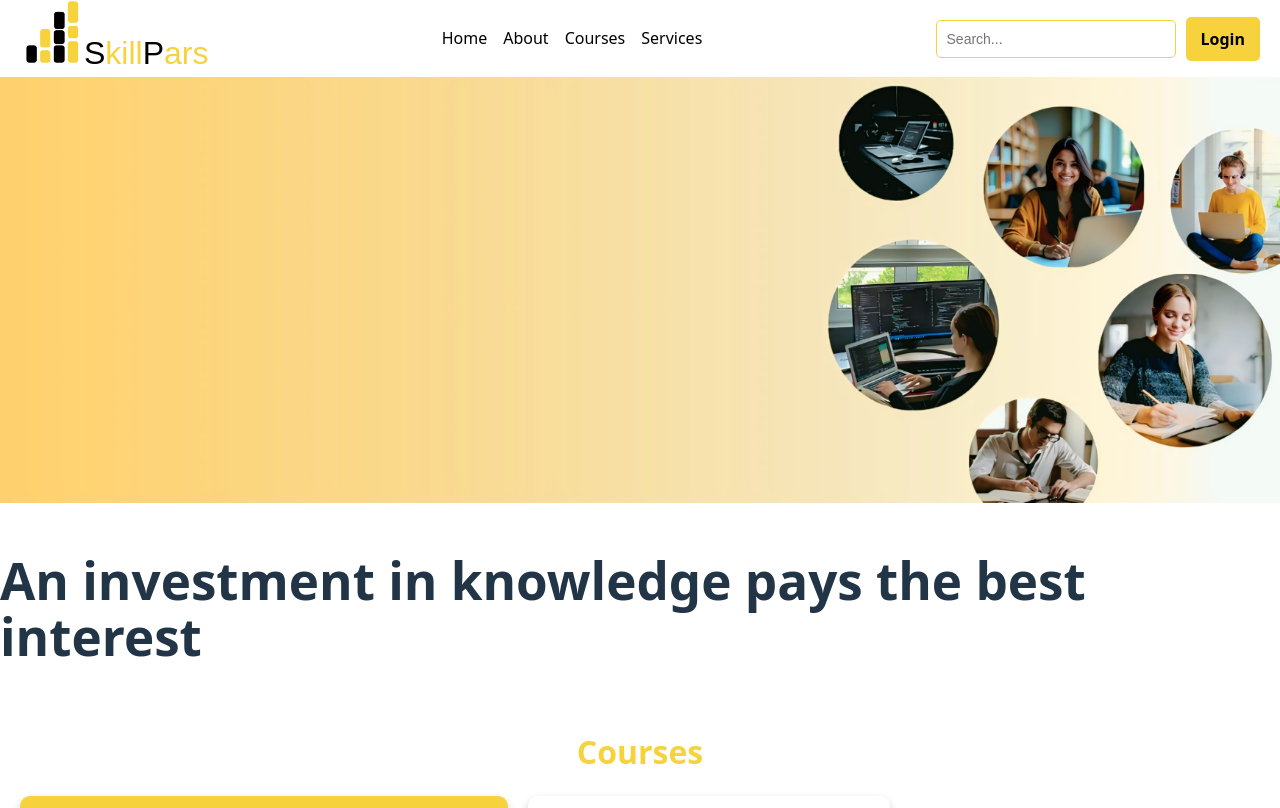
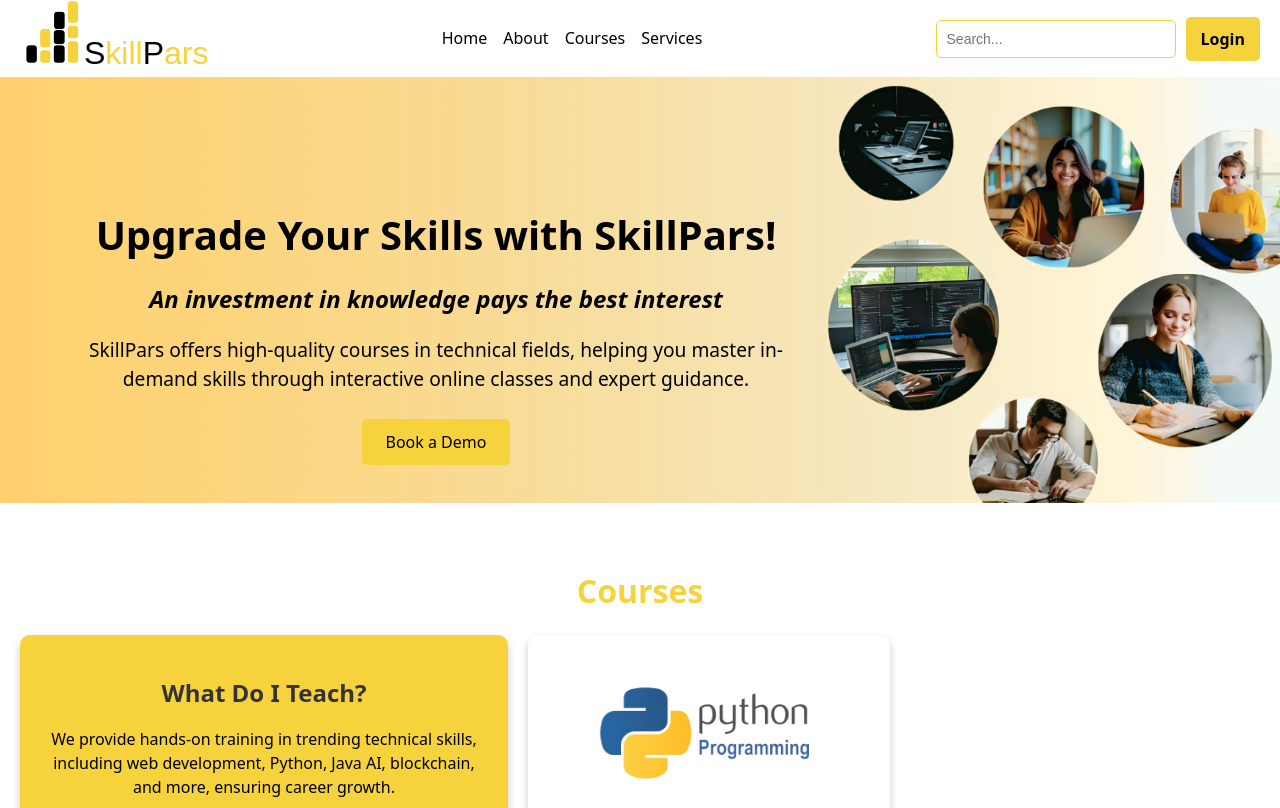
Before and after one commit to eindhu-12/SkillPars-Project, a React (Vite) app: page / in a window 1280 px wide. Shown: the top 808 px of the page. Built offline with nearby package versions, Linux system fonts and the light colour scheme; a web font is replaced by a local one.

Commit message:
SkillPars

```diff
--- a/src/Components/Home.css
+++ b/src/Components/Home.css
@@ -58,12 +58,64 @@
     color: #f6d33c;
   }
 
-  /* ------------------------------------- */
-  .section1 img{
+  /* -----------------section 1-------------------- */
+
+  .section1 {
     width: 100%;
+    display: flex;
+    align-items: center;
   }
 
-/* ----------------------------------- */
+  .section1 img {
+    width: 100%;
+    z-index: -1;
+  }
+
+  .contentAboutSKillPars {
+    position: absolute;
+    text-align: center;
+    color: black;
+    top: 10rem;
+    left: 2rem;
+    padding: 20px;
+    border-radius: 10px;
+    width: 60%;
+  }
+
+  .contentAboutSKillPars h1 {
+    font-size: 2.5rem;
+    margin-bottom: 10px;
+  }
+
+  .contentAboutSKillPars h3 {
+    font-size: 1.5rem;
+    margin-bottom: 10px;
+    font-style: italic;
+  }
+
+  .contentAboutSKillPars p {
+    font-size: 1.2rem;
+    margin-bottom: 15px;
+  }
+
+  .contentAboutSKillPars button {
+    background:#f6d33c;
+    color: black;
+    padding: 12px 24px;
+    border: none;
+    font-size: 1rem;
+    cursor: pointer;
+    border-radius: 5px;
+    transition: 0.3s;
+  }
+
+  .contentAboutSKillPars button:hover {
+    background:black;
+    color: white;
+  }
+
+
+/* ------------------section 2----------------- */
 .Heading{
   margin: 0 2rem;
   margin-top: 4rem;
@@ -144,6 +196,7 @@ button:hover {
 /* ----------------------section-3--------- */
 .Heading:hover{
   text-decoration: underline;
+  color: black;
 }
 .AboutSection {
   display: flex;
--- a/src/Components/Home.jsx
+++ b/src/Components/Home.jsx
@@ -48,7 +48,12 @@ const Home = () => {
 
       <section className='section1'>
         <img src={Pic1} alt="img" />
-      <h1>An investment in knowledge pays the best interest</h1>
+        <div className="contentAboutSKillPars">
+          <h1>Upgrade Your Skills with SkillPars!</h1>
+          <h3>An investment in knowledge pays the best interest</h3>
+          <p>SkillPars offers high-quality courses in technical fields, helping you master in-demand skills through interactive online classes and expert guidance.</p>
+          <button>Book a Demo</button>
+        </div>
       </section>
       {/* ------------------------section2 Courses-------------------------- */}
 
```
Lines whose indentation alone changed are shown as unchanged.
